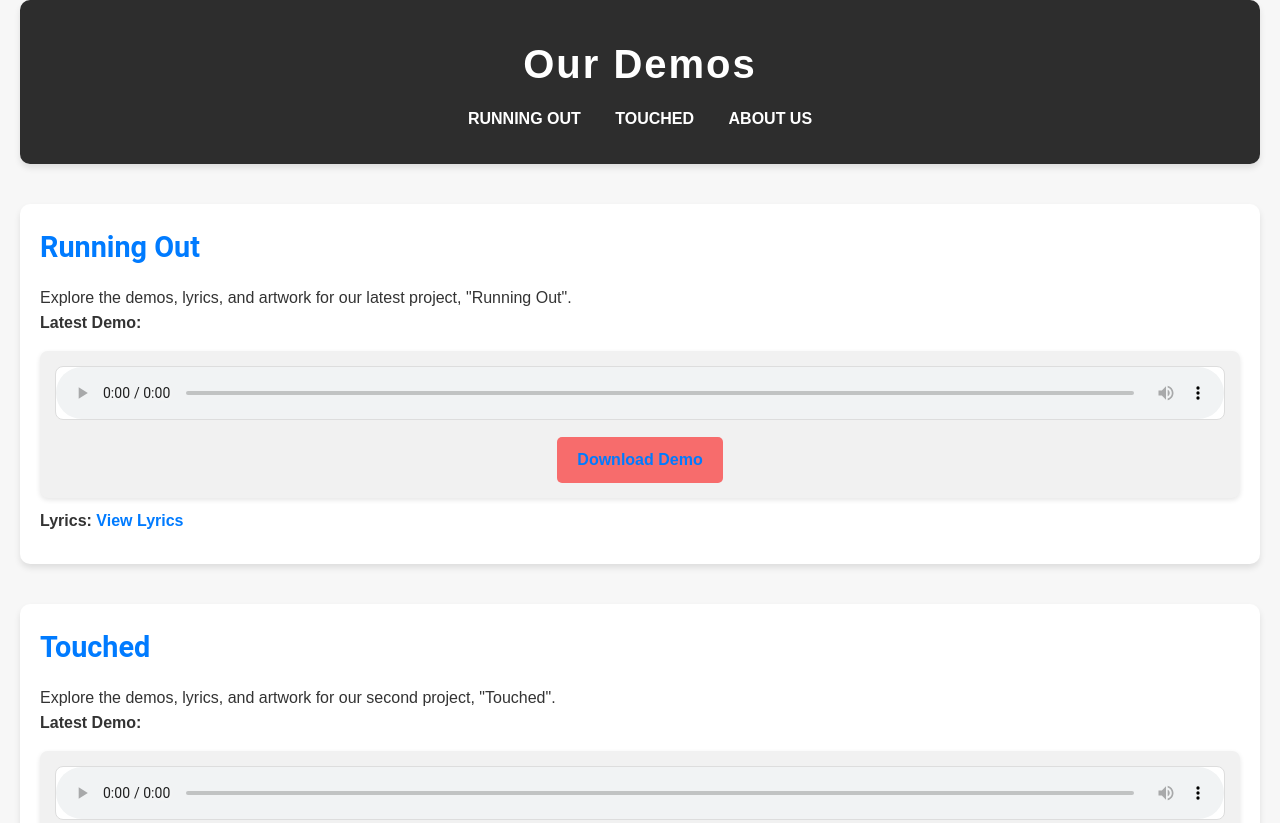
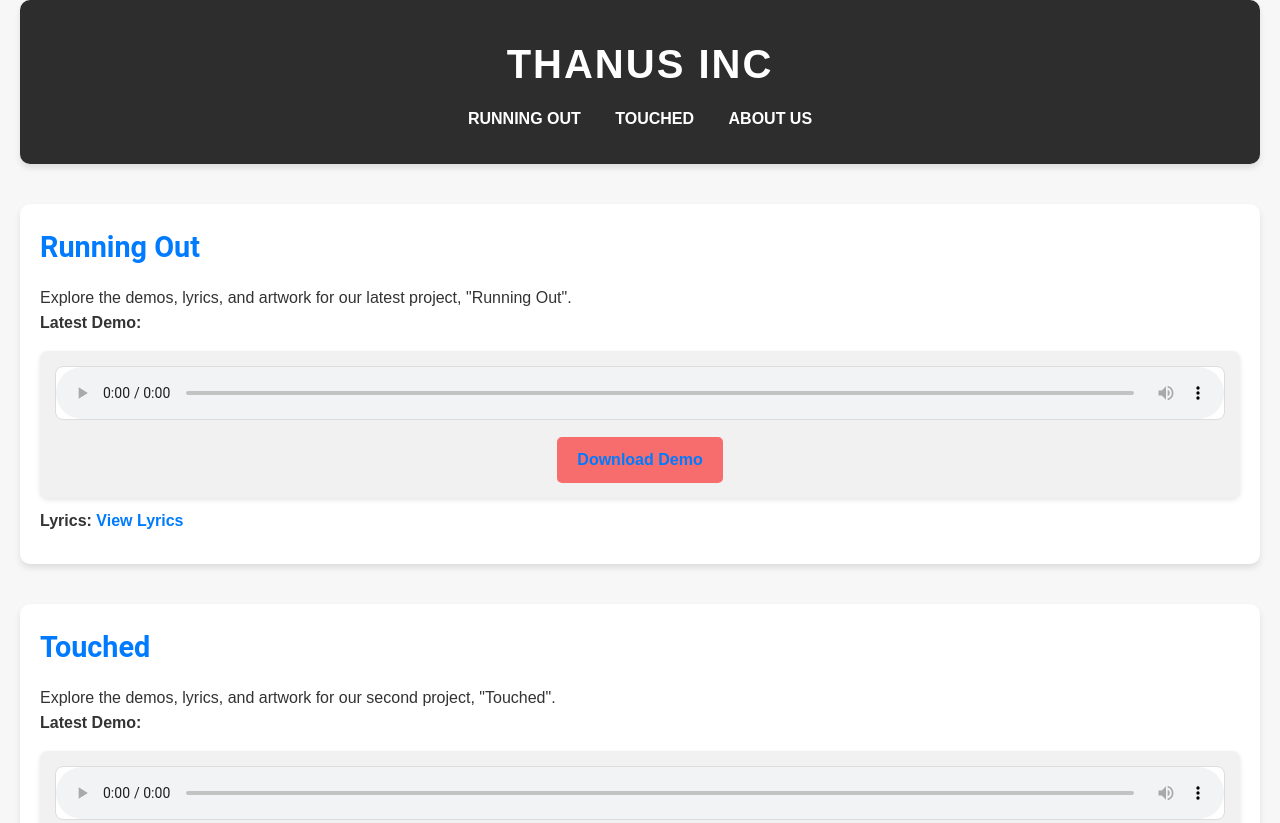
Before and after one commit to thefakeyaber/thanus, a plain HTML site: page index.html in a window 1280 px wide. Shown: the top 823 px of the page. Drawn offline with Linux system fonts and the light colour scheme.

```diff
--- a/index.html
+++ b/index.html
@@ -12,7 +12,7 @@
 <body>
     <!-- Header Section -->
     <header>
-        <h1>Our Demos</h1>
+        <h1>THANUS INC</h1>
         <nav>
             <ul>
                 <li><a href="#running-out">Running Out</a></li>
```
